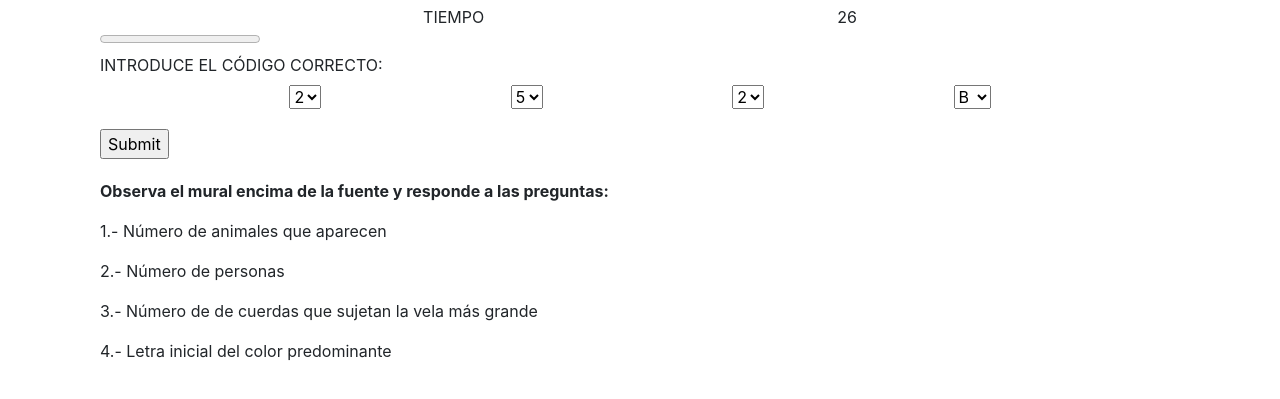
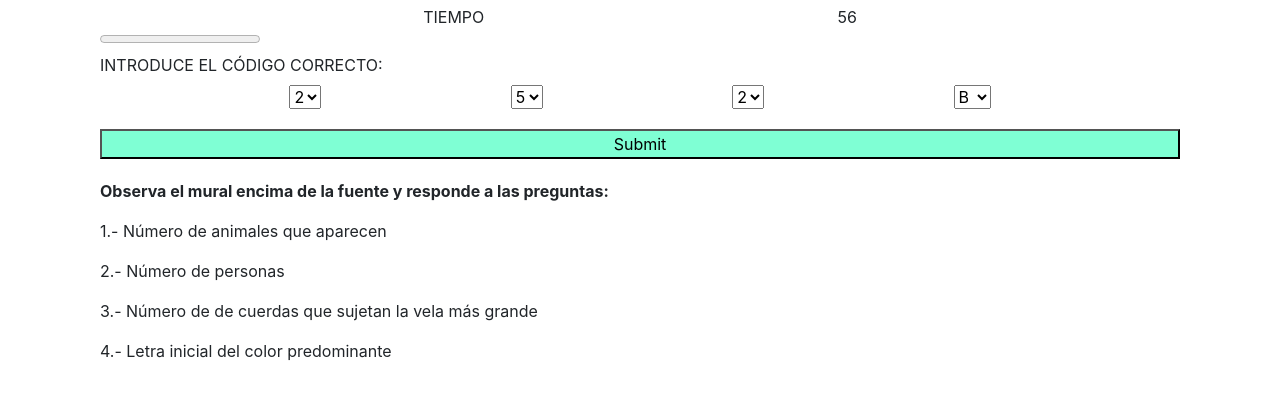
Before and after one commit to sanprieto/test, a website built with Parcel: page index.html in a window 1280 px wide. Shown: the part 81-480 px from the top of the page. Built offline with nearby package versions, Linux system fonts and the light colour scheme.

Commit message:
fix version parcel

```diff
--- a/css/style.css
+++ b/css/style.css
@@ -27,3 +27,9 @@ input {
   margin-left: 30px;
 
 }
+
+#button{
+
+  width: 100%;
+  background: aquamarine;
+}
--- a/index.html
+++ b/index.html
@@ -10,6 +10,7 @@
   </head>
   <body>
     <div class="container one">
+
       <h1>theFile</h1>
     <div id="myFlex">
         <div>TIEMPO</div>
@@ -17,7 +18,7 @@
     </div>
     <progress value="0" max="10" id="progressBar"></progress>
 
-    <form action="#">
+    <form >
       <label for="cars">INTRODUCE EL CÓDIGO CORRECTO:</label>
 
       <div id="myFlex">
--- a/index.js
+++ b/index.js
@@ -1,6 +1,6 @@
-import '/css/Style.css';
-import Environment from '/js/app';
-import * as THREE from 'three';
+import '/css/style.css';
+// import Environment from '/js/app';
+// import * as THREE from 'three';
 
 const preload = () => {
 
@@ -13,7 +13,7 @@ const preload = () => {
       || navigator.userAgent.match(/Windows Phone/i)) ? true : false;
 
 
-  var timeleft = 30;
+  var timeleft = 60;
   var downloadTimer = setInterval(function(){
     if(timeleft <= 0){
       clearInterval(downloadTimer);
--- a/package.json
+++ b/package.json
@@ -10,7 +10,7 @@
   "license": "ISC",
   "dependencies": {
     "gsap": "^3.6.1",
-    "parcel": "^2.0.0-rc.0",
+    "parcel-bundler": "^1.12.5",
     "stats.js": "^0.17.0",
     "three": "^0.127.0"
   }
```
Also changed, not shown: 1 other file.
